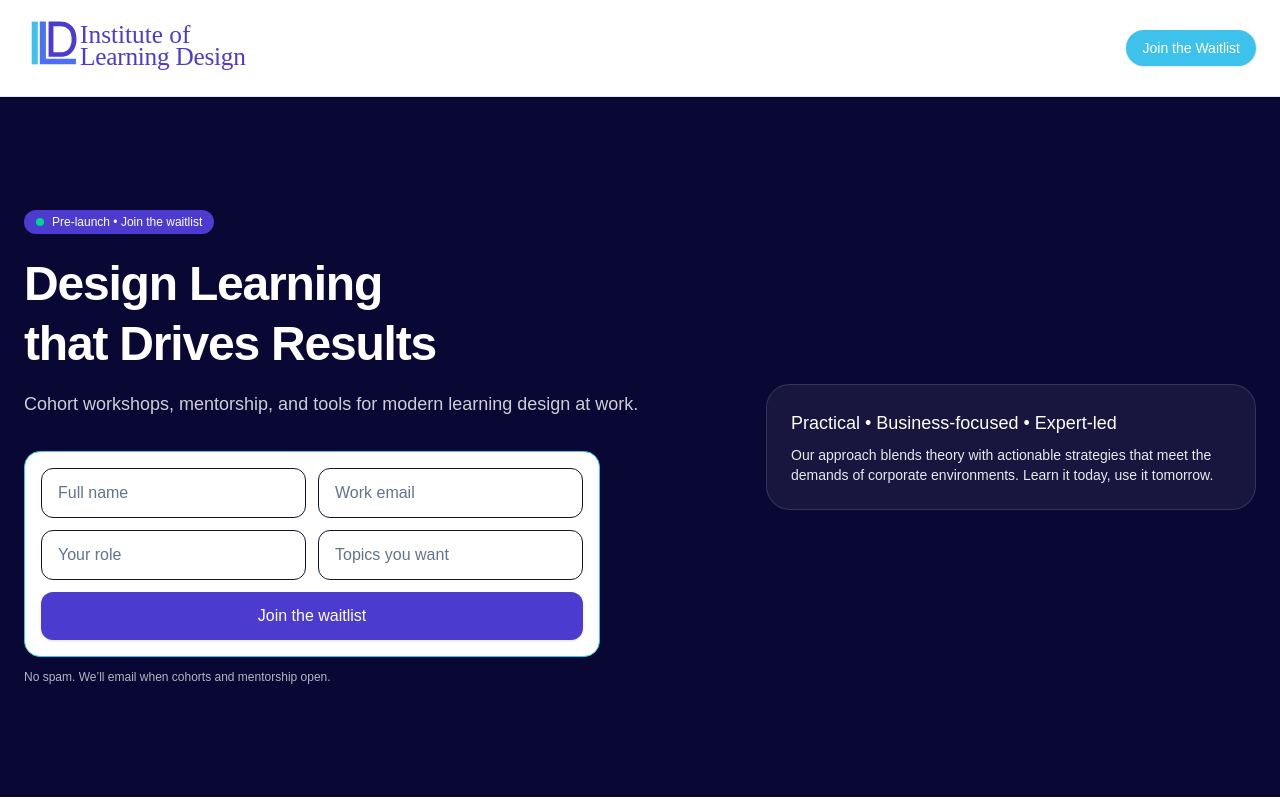
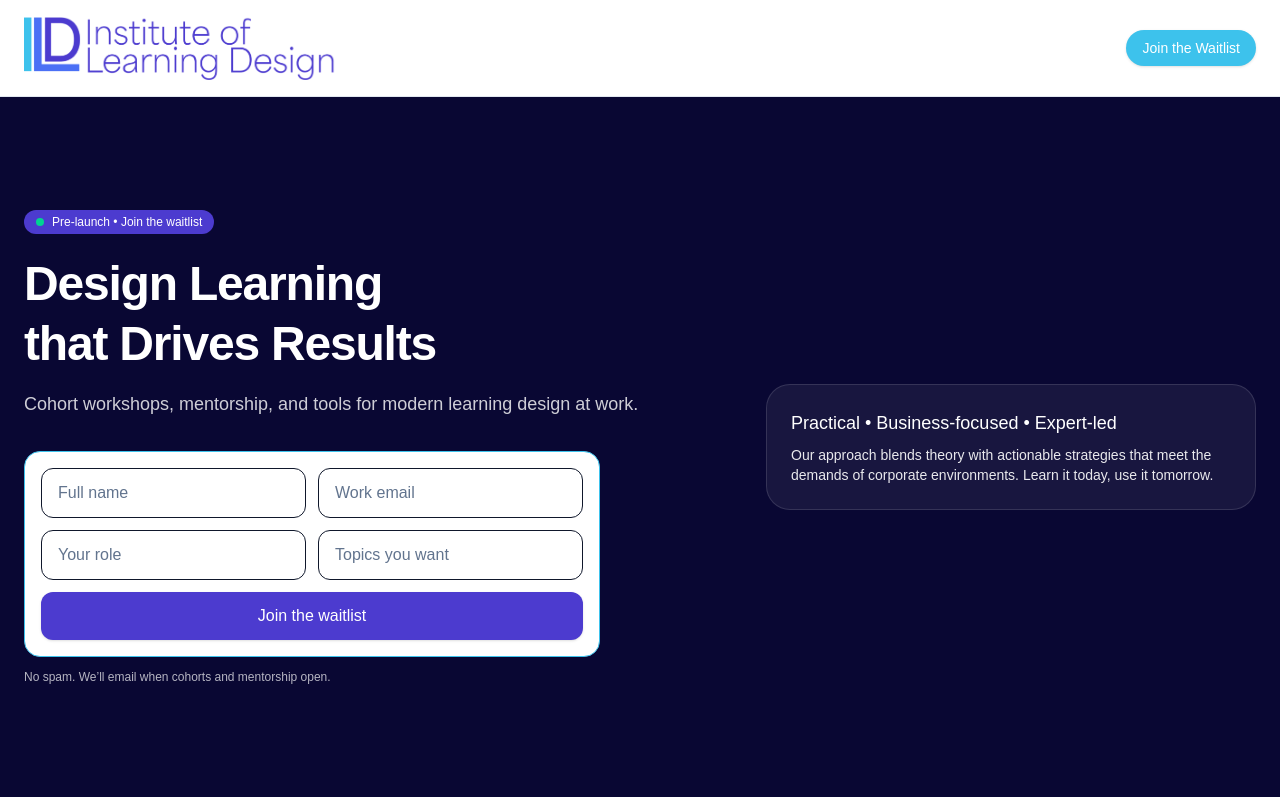
Before and after one commit to vickynkennedy-nyc/ILD, a Next.js app: page / in a window 1280 px wide. Shown: the top 800 px of the page. Built offline with nearby package versions, Linux system fonts and the light colour scheme.

Commit message:
Logo  update 2

```diff
--- a/app/page.tsx
+++ b/app/page.tsx
@@ -134,11 +134,11 @@ export default function Page() {
         <div className="mx-auto max-w-7xl px-6 py-4 flex items-center justify-between">
           <Link href="/" className="flex items-center gap-2">
         <Image
-           src="/ILD.svg"
+           src="/ILD.png"
            alt="ILD Logo"
            width={300}          // intrinsic; not what controls the on-screen size
            height={120}
-           className="h-12 w-auto sm:h-14 md:h-16"   // <- controls rendered size
+           className="h-25 w-auto sm:h-14 md:h-16"   // <- controls rendered size
            priority
           />
           </Link>
```
